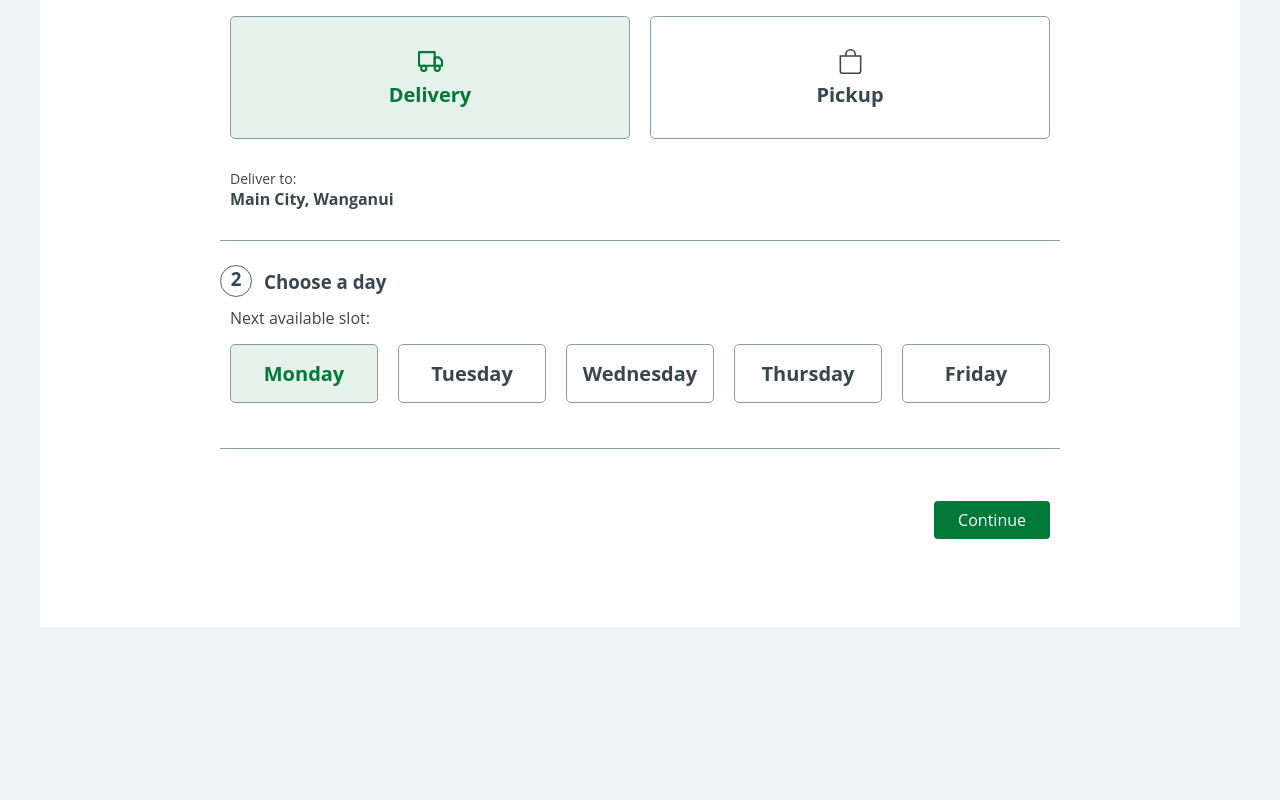
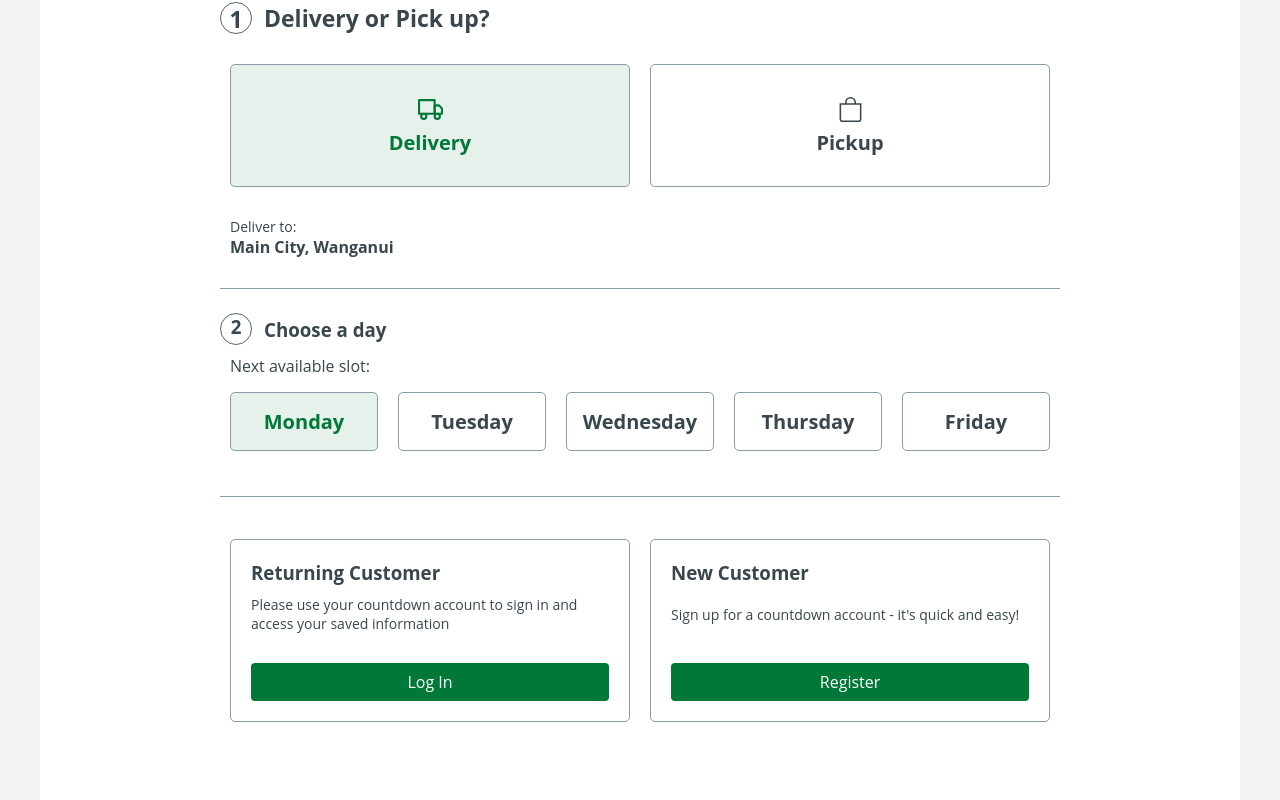
Before and after one commit to hashimkhanzada/countdown-clone, a React (Create React App) app in the folder client/: page /checkout in a window 1280 px wide. Shown: the part 350-1150 px from the top of the page. Before the commit the page ends 977 px from the top, so only its background shows below. Built offline with nearby package versions, Linux system fonts and the light colour scheme.

Commit message:
Updated Checkout process

```diff
--- a/client/src/components/productCard/ProductCard.tsx
+++ b/client/src/components/productCard/ProductCard.tsx
@@ -71,6 +71,7 @@
   useEffect(() => {
     cart.forEach((cartItem: any) => {
       if (cartItem._id === props._id) {
+        setIsInCart(true);
         setNumberSelected(cartItem.quantity);
       }
     });
--- a/client/src/pages/CheckoutPage/Checkout.styles.ts
+++ b/client/src/pages/CheckoutPage/Checkout.styles.ts
@@ -20,6 +20,29 @@
   flex-direction: column;
   background-color: white;
   padding: 48px 180px;
+
+  .checkoutOptions {
+    margin: 20px 0;
+    display: flex;
+    justify-content: space-between;
+    padding: 10px 0;
+
+    .checkoutMethod {
+      display: flex;
+      flex-direction: column;
+      justify-content: space-between;
+      border: solid 1px #889ca8;
+      border-radius: 5px;
+      padding: 20px;
+      width: 100%;
+      margin: 0 10px;
+
+      p {
+        margin: 10px 0;
+        font-size: 14px;
+      }
+    }
+  }
 `;
 
 export const DeliveryRow = styled.div`
--- a/client/src/pages/CheckoutPage/Checkout.tsx
+++ b/client/src/pages/CheckoutPage/Checkout.tsx
@@ -3,7 +3,7 @@
 import { BsBag } from "react-icons/bs";
 import { useSelector } from "react-redux";
 import { Button } from "../../styles/globalStyles";
-import { Link } from "react-router-dom";
+import { Link, useHistory, useLocation } from "react-router-dom";
 
 import {
   CheckoutContainer,
@@ -14,6 +14,7 @@
 } from "./Checkout.styles";
 
 import { selectDelivery } from "../../features/delivery/deliverySlice";
+import PageMap from "../../components/pageMap/PageMap";
 
 const Checkout = () => {
   const deliveryAddress = useSelector(selectDelivery);
@@ -21,7 +22,16 @@
   const [deliveryType, setDeliveryType] = useState("Delivery");
   const [dayId, setDayId] = useState("Monday");
 
+  const location = useLocation();
+  const history = useHistory();
+
+  const [user, setUser] = useState(
+    JSON.parse(localStorage.getItem("profile") || "{}")
+  );
+
   return (
+    <>
+      <PageMap pageName="Checkout" />
       <CheckoutContainer>
         <CheckoutMain>
           <MainContainer>
@@ -105,6 +115,7 @@
                 </button>
               </div>
             </TimeslotRow>
+            {user?.result ? (
               <div style={{ display: "flex", justifyContent: "flex-end" }}>
                 <Link
                   to="/payment"
@@ -116,9 +127,54 @@
                   </Button>{" "}
                 </Link>
               </div>
+            ) : (
+              <div className="checkoutOptions">
+                <>
+                  <div className="checkoutMethod">
+                    <h3>Returning Customer</h3>
+
+                    <p>
+                      Please use your countdown account to sign in and access
+                      your saved information
+                    </p>
+                    <Link
+                      to="/login"
+                      style={{ textDecoration: "none", color: "inherit" }}
+                    >
+                      <Button
+                        propPadding="8px 24px"
+                        propWidth="100%"
+                        extraMargin="20px 0 0 0"
+                      >
+                        Log In
+                      </Button>
+                    </Link>
+                  </div>
+                  <div className="checkoutMethod">
+                    <h3>New Customer</h3>
+                    <p>
+                      Sign up for a countdown account - it's quick and easy!
+                    </p>
+                    <Link
+                      to="/register"
+                      style={{ textDecoration: "none", color: "inherit" }}
+                    >
+                      <Button
+                        propPadding="8px 24px"
+                        propWidth="100%"
+                        extraMargin="20px 0 0 0"
+                      >
+                        Register
+                      </Button>{" "}
+                    </Link>
+                  </div>
+                </>
+              </div>
+            )}
           </MainContainer>
         </CheckoutMain>
       </CheckoutContainer>
+    </>
   );
 };
 
--- /dev/null
+++ b/client/src/pages/PaymentPage/Payment.styles.ts
@@ -0,0 +1,62 @@
+import styled from "styled-components";
+
+export const PaymentContainer = styled.div`
+  display: flex;
+  justify-content: center;
+  align-items: center;
+  color: #39464e;
+`;
+
+export const PaymentMain = styled.div`
+  display: flex;
+  flex-direction: column;
+  background-color: white;
+  width: 100%;
+  max-width: 1200px;
+`;
+
+export const MainContainer = styled.div`
+  display: flex;
+  flex-direction: column;
+  background-color: white;
+  padding: 48px 180px;
+
+  .checkoutOptions {
+    margin: 20px 0;
+    display: flex;
+    justify-content: space-between;
+    padding: 10px 0;
+
+    .checkoutMethod {
+      display: flex;
+      flex-direction: column;
+      justify-content: space-between;
+      border: solid 1px #889ca8;
+      border-radius: 5px;
+      padding: 20px;
+      width: 100%;
+      margin: 0 10px;
+
+      p {
+        margin: 10px 0;
+        font-size: 14px;
+      }
+    }
+  }
+`;
+
+export const PaymentInfoRow = styled.div`
+  display: flex;
+  flex-direction: column;
+  margin: 12px 0;
+  padding-bottom: 50px;
+
+  span {
+    padding: 0 10px;
+  }
+`;
+
+export const CreditCardRow = styled.div`
+  display: flex;
+  flex-direction: column;
+`;
--- a/client/src/pages/PaymentPage/Payment.tsx
+++ b/client/src/pages/PaymentPage/Payment.tsx
@@ -1,10 +1,19 @@
 import React, { useState, useEffect } from "react";
 import { Button } from "../../styles/globalStyles";
 import { createAPIEndpoint, ENDPOINTS } from "../../api/axios";
+import PageMap from "../../components/pageMap/PageMap";
 
 import { useSelector, useDispatch } from "react-redux";
 import { selectCart, selectSubTotal } from "../../features/cart/cartSlice";
 import { selectDelivery } from "../../features/delivery/deliverySlice";
+
+import {
+  PaymentContainer,
+  PaymentMain,
+  MainContainer,
+  PaymentInfoRow,
+  CreditCardRow,
+} from "./Payment.styles";
 
 interface IOrder {
   quantity: Number;
@@ -20,6 +29,9 @@
   const subTotal = useSelector(selectSubTotal);
 
   const [orderItems, setOrderItems] = useState<IOrder[]>();
+  const [user, setUser] = useState(
+    JSON.parse(localStorage.getItem("profile") || "{}")
+  );
 
   useEffect(() => {
     const newOrder: IOrder[] = [];
@@ -53,11 +65,111 @@
   };
 
   return (
-    <div>
-      <Button extraMargin="50px" onClick={createOrder}>
-        Finish
-      </Button>
-    </div>
+    <>
+      <PageMap pageName="Payment" />
+      <PaymentContainer>
+        <PaymentMain>
+          <MainContainer>
+            {user?.result ? (
+              <>
+                <PaymentInfoRow>
+                  <div style={{ display: "flex", alignItems: "center" }}>
+                    <h2>Checkout - Payment</h2>
+                  </div>
+                  <div
+                    style={{
+                      display: "flex",
+                      alignItems: "center",
+                      padding: "25px",
+                      border: "solid 1px #889ca8",
+                      borderRadius: "5px",
+                      marginTop: "20px",
+                    }}
+                  >
+                    <h3>
+                      Amount left to pay <span>${subTotal}</span>
+                    </h3>
+                  </div>
+                </PaymentInfoRow>
+                <CreditCardRow>
+                  <div
+                    style={{
+                      display: "flex",
+                      alignItems: "center",
+                      borderBottom: "solid 1px #889ca8",
+                      paddingBottom: "10px",
+                    }}
+                  >
+                    <h4 style={{ marginRight: "15px" }}>
+                      Pay with Credit or Debit Card
+                    </h4>
+                    <img
+                      src="https://static.countdown.co.nz/assets/images/Checkout/Payment/icon-cards.png"
+                      alt="card types"
+                    />
+                  </div>
+                  <div style={{ width: "40%", marginTop: "30px" }}>
+                    <input
+                      placeholder="Card number"
+                      style={{
+                        width: "100%",
+                        padding: "8px 12px",
+                        borderRadius: "2px",
+                        border: "solid 1px #889ca8",
+                      }}
+                    />
+                    <div
+                      style={{
+                        display: "flex",
+                        justifyContent: "space-between",
+                        padding: "5px 0",
+                      }}
+                    >
+                      <input
+                        placeholder="Exp MM"
+                        style={{
+                          width: "32%",
+                          padding: "8px 12px",
+                          borderRadius: "2px",
+                          border: "solid 1px #889ca8",
+                        }}
+                      />
+                      <input
+                        placeholder="Exp YY"
+                        style={{
+                          width: "32%",
+                          padding: "8px 12px",
+                          borderRadius: "2px",
+                          border: "solid 1px #889ca8",
+                        }}
+                      />
+                      <input
+                        placeholder="CVV"
+                        style={{
+                          width: "32%",
+                          padding: "8px 12px",
+                          borderRadius: "2px",
+                          border: "solid 1px #889ca8",
+                        }}
+                      />
+                    </div>
+                    <Button
+                      propPadding="8px 12px"
+                      extraMargin="5px 0"
+                      onClick={createOrder}
+                    >
+                      Submit and Confirm Order
+                    </Button>
+                  </div>
+                </CreditCardRow>
+              </>
+            ) : (
+              <h2>Please Log In to complete checkout</h2>
+            )}
+          </MainContainer>
+        </PaymentMain>
+      </PaymentContainer>
+    </>
   );
 };
 
--- a/client/src/pages/ProductPage/Product.styles.ts
+++ b/client/src/pages/ProductPage/Product.styles.ts
@@ -92,6 +92,37 @@
   width: 50%;
   margin-top: 10px;
 
+  input {
+    border: 1px solid #b4b9bc;
+    border-bottom-left-radius: 5px;
+    border-top-left-radius: 5px;
+    padding: 8px 12px;
+    font-size: 1rem;
+    color: #39464e;
+    width: 100%;
+  }
+
+  .add {
+    border-radius: 0;
+    border-bottom-right-radius: 5px;
+    border-top-right-radius: 5px;
+
+    * {
+      width: 22px;
+      height: 22px;
+    }
+  }
+
+  .remove {
+    border-radius: 0;
+    margin-right: 1px;
+
+    * {
+      width: 22px;
+      height: 22px;
+    }
+  }
+
   @media screen and (max-width: 1030px) {
     width: 100%;
   }
```
Also changed, not shown: client/src/pages/ProductPage/Product.tsx (+66 -2 lines), 1 other file (tests, documents, lock files or other folders). Lines whose indentation alone changed are shown as unchanged.
